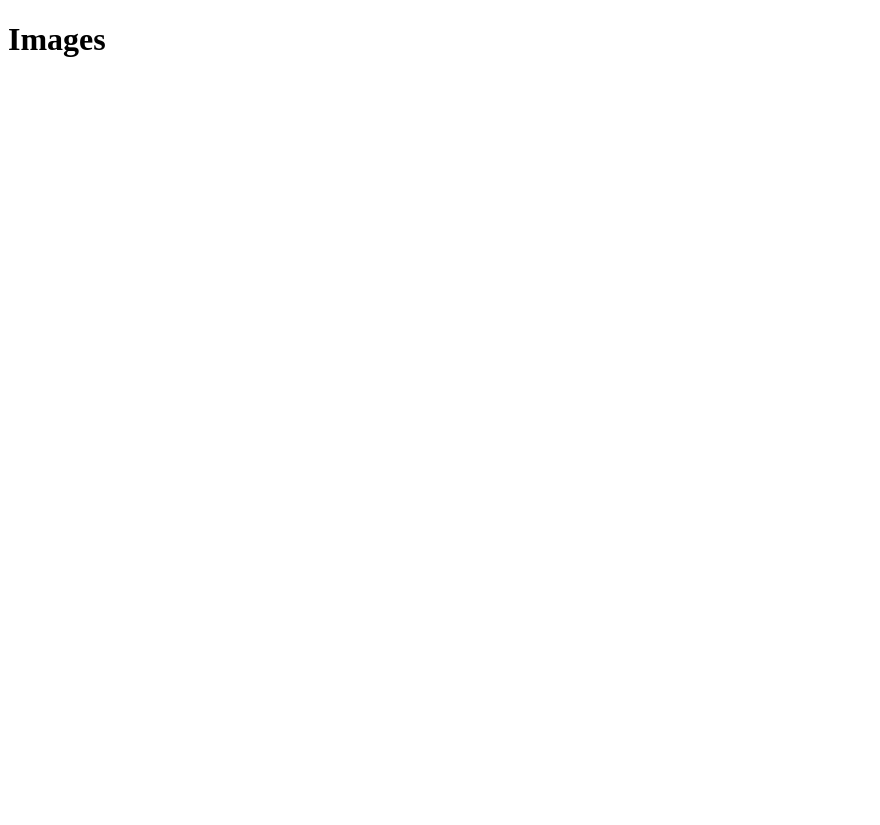
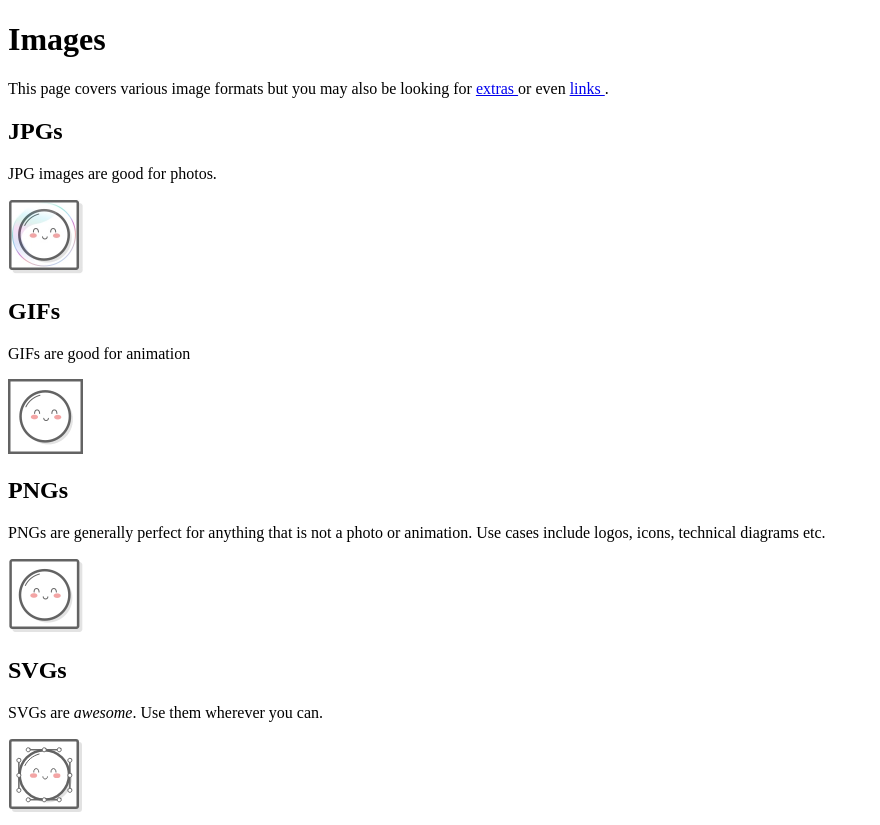
Before and after one commit to nanaowusunyamekye/html-css, a plain HTML site: page interneting-is-hard/links-and-images/images.html in a window 1280 px wide. Shown: the whole page, without its empty margins (0-880 px from the left). Before the commit the page ends 800 px from the top, so only its background shows below. Drawn offline with Linux system fonts and the light colour scheme.

Commit message:
Add images and content

```diff
--- a/interneting-is-hard/links-and-images/images.html
+++ b/interneting-is-hard/links-and-images/images.html
@@ -1,9 +1,31 @@
 <!DOCTYPE html>
-<html>
+<html lang="en">
+
 <head>
     <title>Images</title>
 </head>
+
 <body>
     <h1>Images</h1>
+
+    <p>This page covers various image formats but you may also be looking for <a href="./misc/extras.html"> extras </a> or even
+        <a href="./links.html"> links </a>.</p>
+
+    <h2>JPGs</h2>
+    <p>JPG images are good for photos.</p>
+    <img src="images/mochi.jpg" alt="JPG image" width="75">
+
+    <h2>GIFs</h2>
+    <p>GIFs are good for animation</p>
+    <img src="./images/mochi.gif" alt="GIF version" width="75">
+
+    <h2>PNGs</h2>
+    <p>PNGs are generally perfect for anything that is not a photo or animation. Use cases include logos, icons, technical diagrams etc.</p>
+    <img src="./images/mochi.png" alt="PNG version" width="75">
+
+    <h2>SVGs</h2>
+    <p>SVGs are <em>awesome</em>. Use them wherever you can.</p>
+    <img src="./images/mochi.svg" alt="SVG version">
 </body>
+
 </html>
```
Also changed, not shown: interneting-is-hard/basic-web-pages/basics.html (+1 -1 lines), interneting-is-hard/links-and-images/links.html (+10 -1 lines), interneting-is-hard/links-and-images/misc/extras.html (+17 -1 lines).
